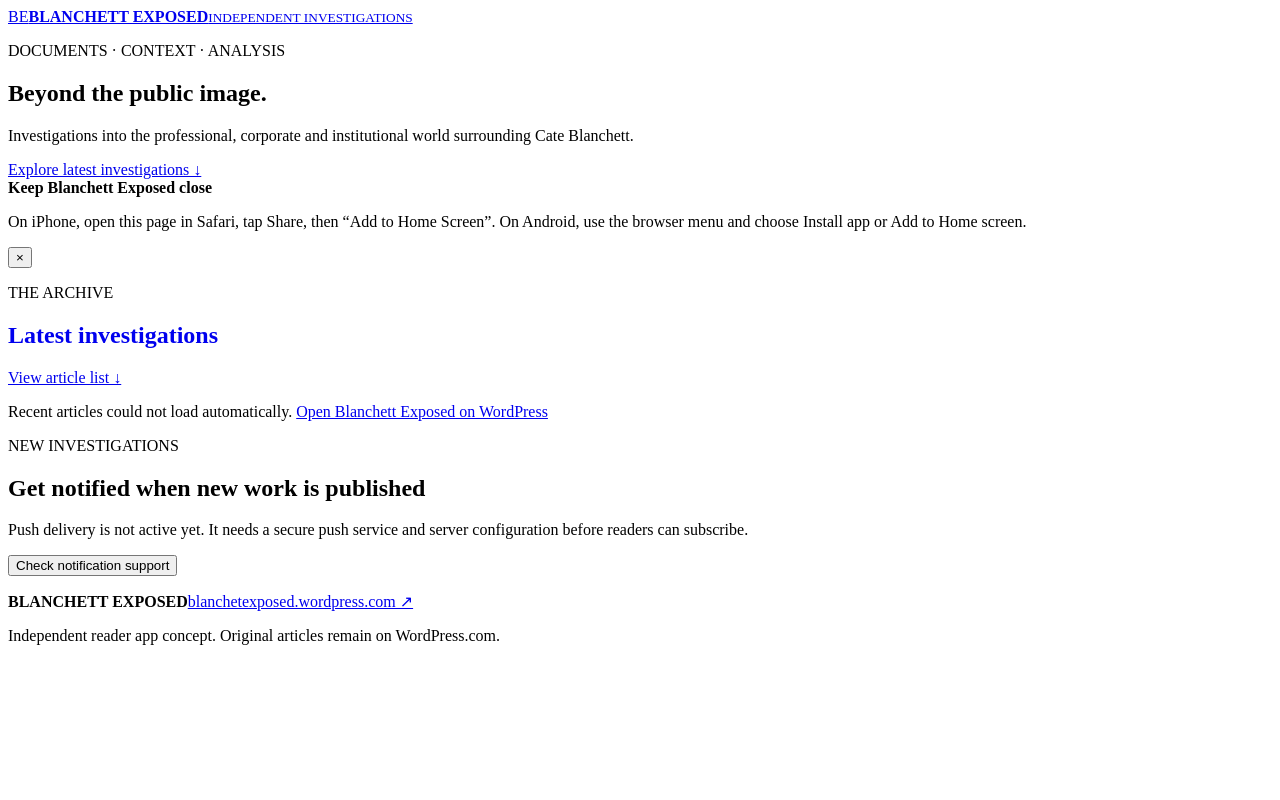
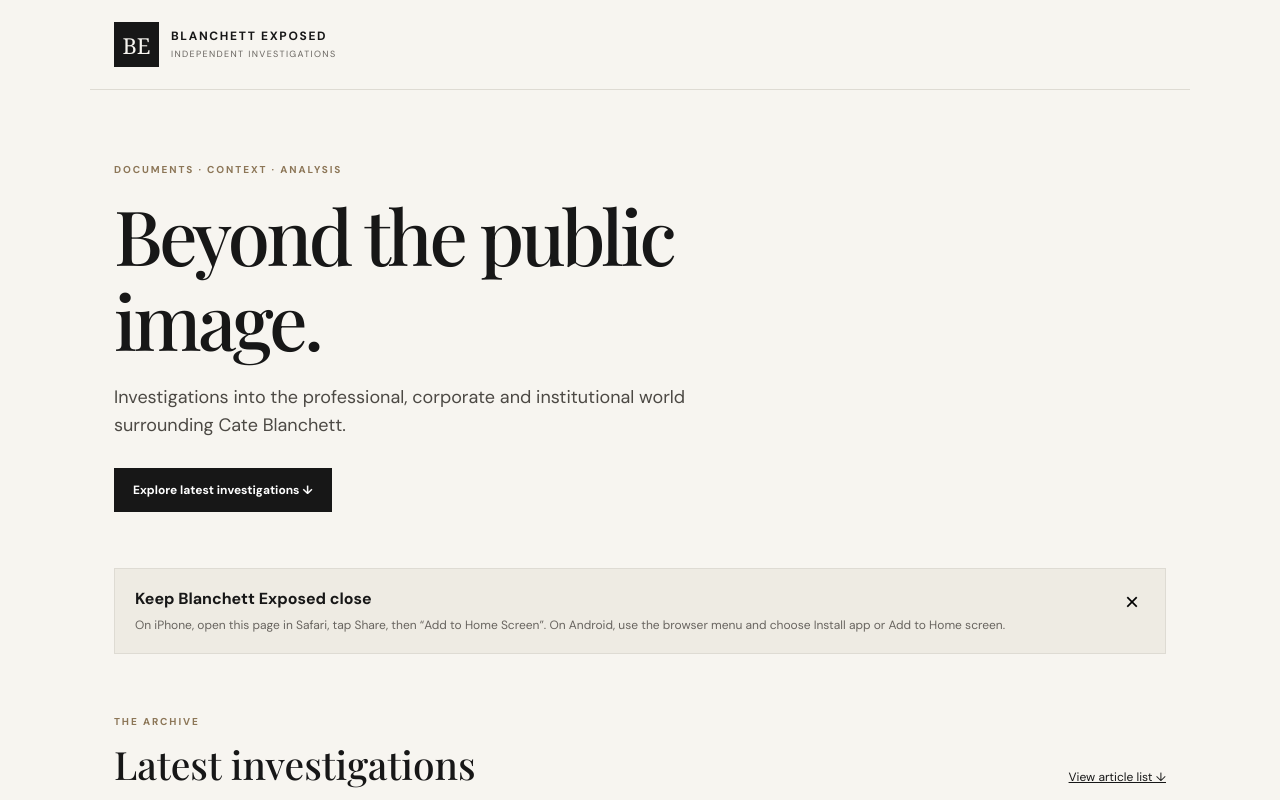
Before and after one commit to burlingtontourism-collab/blanchett-exposed-app, a plain HTML site: page index.html in a window 1280 px wide. Shown: the top 800 px of the page. Drawn offline with nearby package versions, Linux system fonts and the light colour scheme; no server answers.

Commit message:
Restore original app styling and retain back-to-top button

```diff
--- a/styles.css
+++ b/styles.css
@@ -1,2 +1,13 @@
+@import url('https://fonts.googleapis.com/css2?family=DM+Sans:wght@400;500;700&family=Playfair+Display:wght@500;600&display=swap');
+:root{--ink:#171717;--muted:#68645f;--paper:#f7f5f0;--line:#dedbd3;--accent:#8c7657}
+*{box-sizing:border-box}body{margin:0;background:var(--paper);color:var(--ink);font-family:'DM Sans',Arial,sans-serif;line-height:1.55}a{color:inherit}
+header{max-width:1100px;margin:auto;padding:22px 24px;border-bottom:1px solid var(--line)}.brand{display:flex;gap:12px;align-items:center;text-decoration:none}.mark{display:grid;place-items:center;width:45px;height:45px;background:var(--ink);color:var(--paper);font:22px Georgia,serif}.brand b{display:block;font-size:12px;letter-spacing:.14em}.brand small{display:block;margin-top:3px;color:var(--muted);font-size:9px;letter-spacing:.15em}
+main{max-width:1100px;margin:auto;padding:0 24px}.hero{padding:72px 0 56px;max-width:720px}.eyebrow{font-size:10px;font-weight:700;letter-spacing:.19em;color:var(--accent);margin:0 0 14px}h1,h2,h3{font-family:'Playfair Display',Georgia,serif;font-weight:500;line-height:1.12}h1{font-size:clamp(42px,7vw,76px);letter-spacing:-.045em;margin:0 0 22px}.intro{font-size:18px;color:#4c4944;max-width:580px;margin:0 0 28px}
+.button, #notify{display:inline-block;background:var(--ink);color:white;border:1px solid var(--ink);padding:13px 18px;text-decoration:none;font:600 12px 'DM Sans',sans-serif;cursor:pointer}.notice{display:flex;justify-content:space-between;gap:20px;padding:18px 20px;background:#eeebe3;border:1px solid var(--line);margin-bottom:60px}.notice p{font-size:12px;color:var(--muted);margin:5px 0 0}.notice button{border:0;background:none;font-size:24px;cursor:pointer;align-self:flex-start}
+.section-heading{display:flex;align-items:end;justify-content:space-between;gap:20px;margin-bottom:18px}.section-heading h2,.push h2{font-size:clamp(28px,4vw,39px);margin:0}.section-heading>a{font-size:12px}.articles{display:grid;grid-template-columns:repeat(3,minmax(0,1fr));gap:16px;margin:24px 0 70px}.article{display:flex;flex-direction:column;min-height:210px;padding:22px;border:1px solid var(--line);background:#ffffff70;text-decoration:none}.date{font-size:10px;letter-spacing:.1em;text-transform:uppercase;color:var(--accent);margin-bottom:16px}.article h3{font-size:23px;margin:0 0 14px}.excerpt{font-size:12px;color:var(--muted);margin:0 0 20px}.read{margin-top:auto;font-size:11px;font-weight:700;letter-spacing:.08em;text-transform:uppercase}
+.push{padding:30px;background:var(--ink);color:white;margin-bottom:70px}.push .eyebrow{color:#c6b394}.push p:not(.eyebrow){color:#d0ccc5;font-size:13px;max-width:680px}#notify{background:#f7f5f0;color:var(--ink);border-color:#f7f5f0}#notifyStatus{font-size:12px}
+footer{border-top:1px solid var(--line);padding:26px 24px 40px;max-width:1100px;margin:auto;display:flex;flex-wrap:wrap;gap:12px 24px;align-items:center;font-size:10px;letter-spacing:.08em}footer a{margin-left:auto}footer p{width:100%;margin:0;color:var(--muted);letter-spacing:0;font-size:11px}
+@media(max-width:760px){header{padding:17px 18px}main{padding:0 18px}.hero{padding:52px 0 42px}.notice{margin-bottom:46px}.articles{grid-template-columns:1fr;margin-bottom:50px}.article{min-height:0}.push{padding:23px}footer{padding:22px 18px 34px}footer a{margin-left:0;width:100%}}
 
+/* Discreet return-to-top control */
 .back-to-top{position:fixed;right:18px;bottom:78px;z-index:20;display:none;align-items:center;justify-content:center;width:44px;height:44px;border:1px solid #8c7657;border-radius:50%;background:#171717;color:#f7f5f0;text-decoration:none;font-size:25px;line-height:1}.back-to-top.is-visible{display:flex}
```
